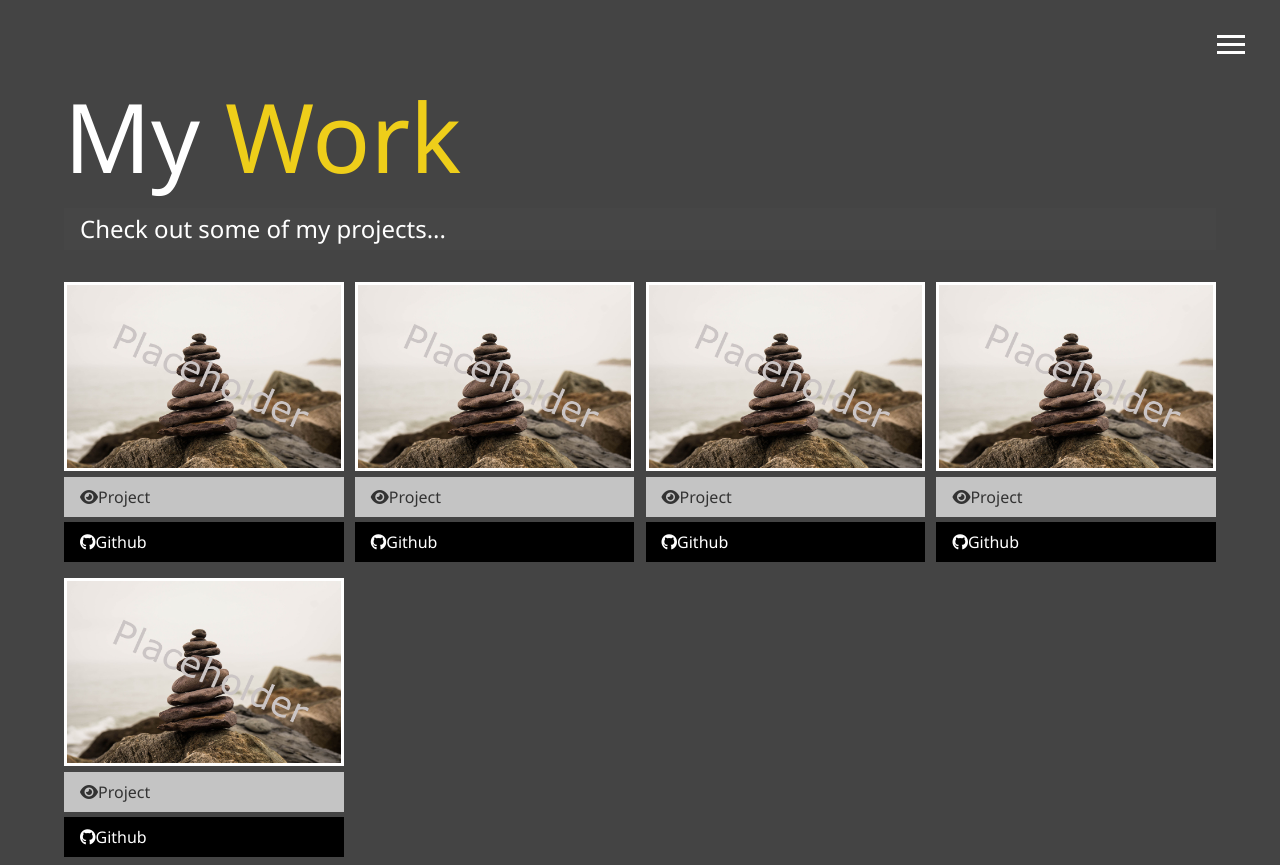
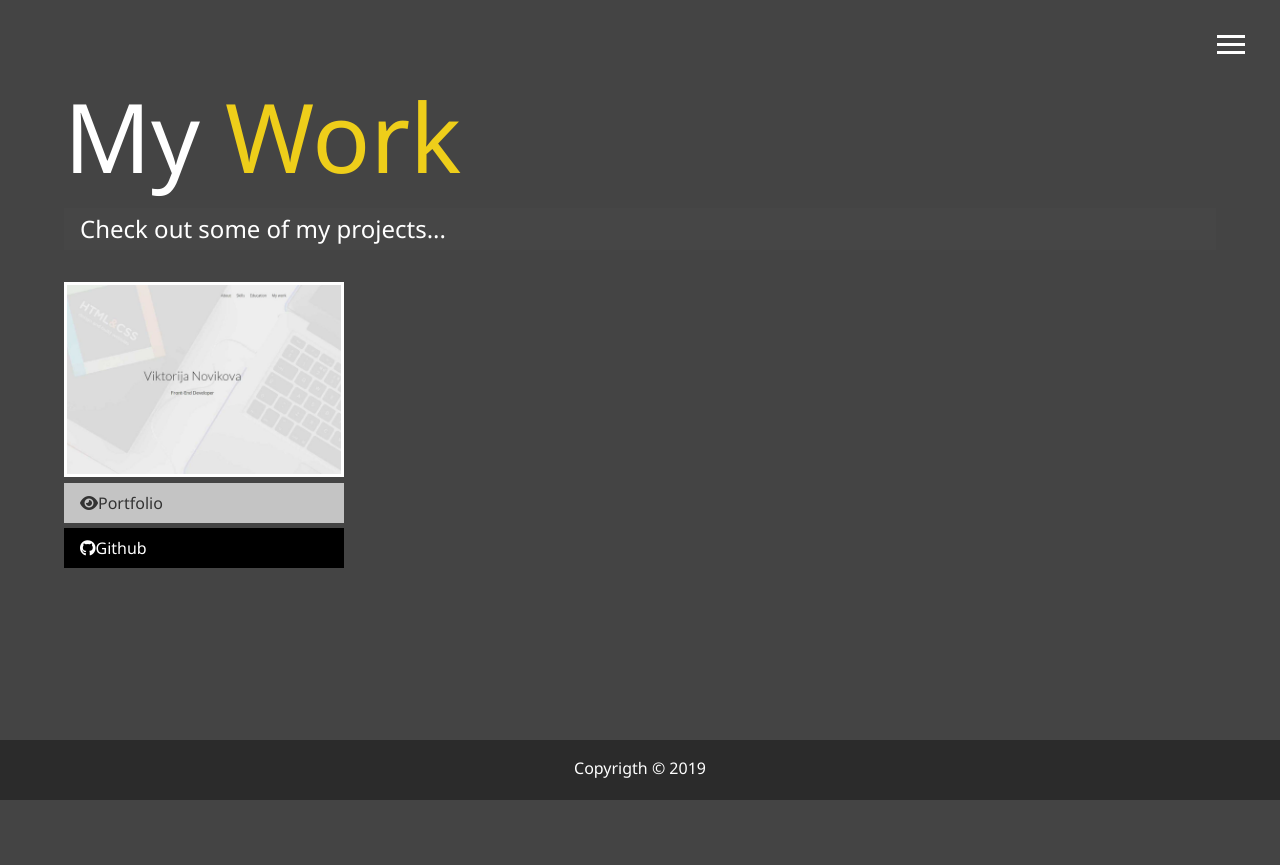
Before and after one commit to Viktorija-Gulb/responsivePortfolio2, a website: page dist/work.html in a window 1280 px wide. Shown: the top 865 px of the page. After the commit the page ends 800 px from the top, so only its background shows below. Drawn offline with Linux system fonts and the light colour scheme.

Commit message:
update personal info

```diff
--- a/dist/work.html
+++ b/dist/work.html
@@ -51,39 +51,23 @@
       </h2>
       <div class="projects">
         <div class="item">
-          <a href="#!">
-            <img src="img/projects/project1.jpg" alt="Project" />
+          <a href="https://viktorija-gulb.github.io/" target="_blank">
+            <img src="img/projects/portfolio1.jpg" alt="Project" />
           </a>
-          <a href="#" class="btn-light"> <i class="fas fa-eye"></i>Project </a>
-          <a href="#" class="btn-dark"> <i class="fab fa-github"></i>Github </a>
-        </div>
-        <div class="item">
-          <a href="#!">
-            <img src="img/projects/project1.jpg" alt="Project" />
+          <a
+            href="https://viktorija-gulb.github.io/"
+            target="_blank"
+            class="btn-light"
+          >
+            <i class="fas fa-eye"></i>Portfolio
           </a>
-          <a href="#" class="btn-light"> <i class="fas fa-eye"></i>Project </a>
-          <a href="#" class="btn-dark"> <i class="fab fa-github"></i>Github </a>
-        </div>
-        <div class="item">
-          <a href="#!">
-            <img src="img/projects/project1.jpg" alt="Project" />
+          <a
+            href="https://github.com/Viktorija-Gulb/Viktorija-Gulb.github.io"
+            target="_blank"
+            class="btn-dark"
+          >
+            <i class="fab fa-github"></i>Github
           </a>
-          <a href="#" class="btn-light"> <i class="fas fa-eye"></i>Project </a>
-          <a href="#" class="btn-dark"> <i class="fab fa-github"></i>Github </a>
-        </div>
-        <div class="item">
-          <a href="#!">
-            <img src="img/projects/project1.jpg" alt="Project" />
-          </a>
-          <a href="#" class="btn-light"> <i class="fas fa-eye"></i>Project </a>
-          <a href="#" class="btn-dark"> <i class="fab fa-github"></i>Github </a>
-        </div>
-        <div class="item">
-          <a href="#!">
-            <img src="img/projects/project1.jpg" alt="Project" />
-          </a>
-          <a href="#" class="btn-light"> <i class="fas fa-eye"></i>Project </a>
-          <a href="#" class="btn-dark"> <i class="fab fa-github"></i>Github </a>
         </div>
       </div>
     </main>
```
Also changed, not shown: dist/contact.html (+7 -3 lines), dist/img/projects/portfolio1.jpg (added).
